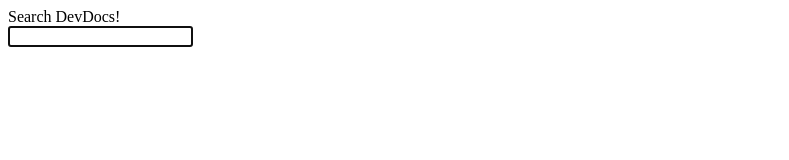
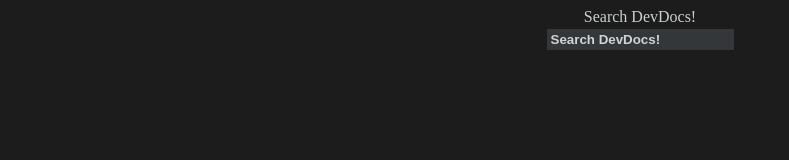
Before and after one commit to takinabradley/DevDocs-In-New-Tab, a browser extension: page search.html in a window 1280 px wide. Shown: the whole page, without its empty margins (0-789 px from the left). Drawn offline with Linux system fonts and the light colour scheme.

Commit message:
Style search bar

```diff
--- /dev/null
+++ b/search.css
@@ -0,0 +1,26 @@
+html {
+  background-color: rgb(28, 28, 28);
+  color: rgb(203, 208, 208);
+}
+
+form div {
+  display: flex;
+  flex-direction: column;
+  align-items: center;
+  gap: 5px;
+}
+
+input {
+  background-color: rgb(51, 55, 58);
+  color: rgb(203, 208, 208);
+  border: none;
+  font-weight: bold;
+}
+
+input:focus {
+  outline: rgb(51, 55, 58) solid 2px;
+}
+
+input::placeholder {
+  color: lightgray;
+}
--- a/search.html
+++ b/search.html
@@ -2,14 +2,21 @@
 <html>
   <head>
     <meta charset="utf-8" />
-    <link rel="stylesheet" href="choose_beast.css" />
+    <link rel="stylesheet" href="search.css" />
   </head>
 
   <body>
     <div id="popup-content">
       <form>
-        <div><label for="query">Search DevDocs!</label></div>
-        <input type="text" id="query" />
+        <div>
+          <label for="devdocs-search">Search DevDocs!</label>
+          <input
+            type="text"
+            id="devdocs-search"
+            name="devdocs-search"
+            placeholder="Search DevDocs!"
+          />
+        </div>
       </form>
     </div>
     <script src="searchDevDocs.js"></script>
--- a/searchDevDocs.js
+++ b/searchDevDocs.js
@@ -25,7 +25,7 @@ function closeExtension() {
   browser.runtime.sendMessage({ type: "close-extension" })
 }
 
-const input = document.getElementById("query")
+const input = document.getElementById("devdocs-search")
 input.focus()
 
 document.addEventListener("submit", async (e) => {
```
